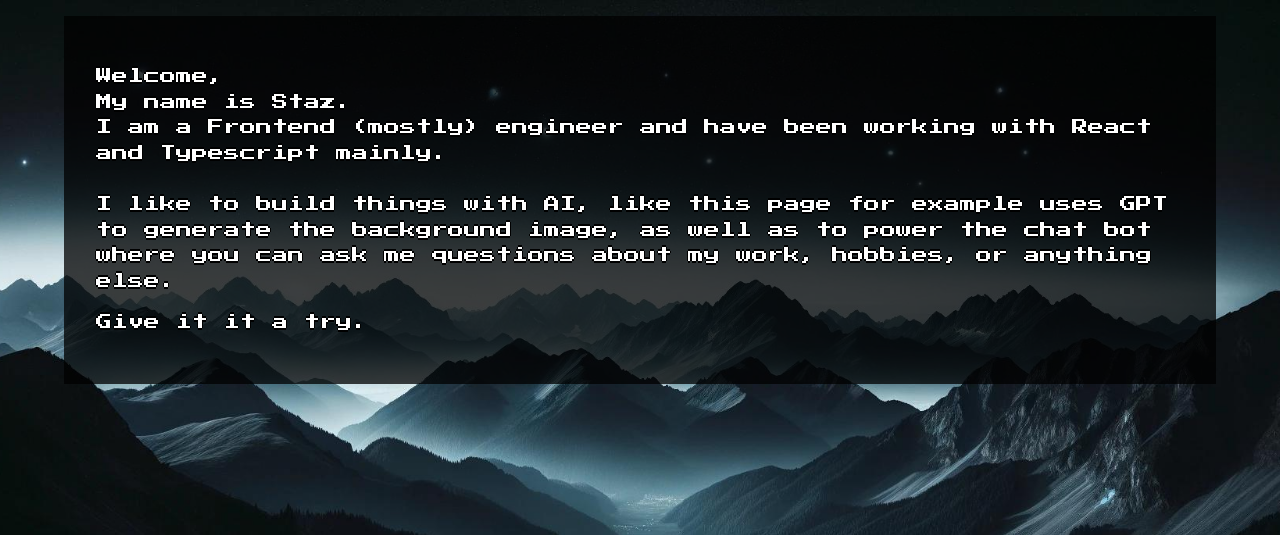
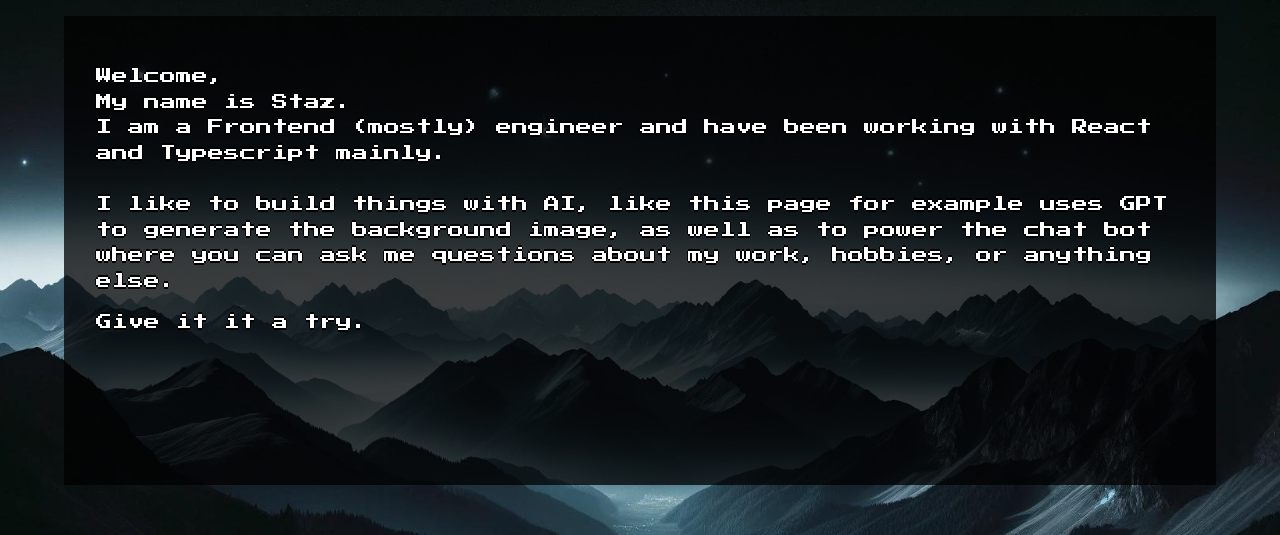
Before and after one commit to stazcp/staz_website, a React (Vite) app: page / in a window 1280 px wide. Shown: the top 535 px of the page. Built offline with nearby package versions, Linux system fonts and the light colour scheme; no server answers.

Commit message:
Refactor TextOutput and Home components

```diff
--- a/src/components/TextOutput.tsx
+++ b/src/components/TextOutput.tsx
@@ -1,7 +1,6 @@
 import { Box, Typography } from '@mui/material'
 import { cleanHTML, createMarkup, INTRO_TEXT } from 'utils'
 import useChat from '../hooks/use-chat'
-import { useWindowSize } from 'hooks'
 
 // make the whole page a chat-bot interface,
 // instead of chat bot in bottom corner
@@ -14,7 +13,6 @@ import { useWindowSize } from 'hooks'
 
 const TextOutput = () => {
   const { aiResponse, serverConnectionError, aiResponseError, aiResponsePending } = useChat()
-  const { height } = useWindowSize()
 
   const strategies = [
     { condition: () => aiResponsePending, action: () => 'Loading...' },
@@ -36,13 +34,11 @@ const TextOutput = () => {
     return strategy ? createMarkup(strategy.action() || '') : { __html: '' }
   }
 
-  const tooShort = height < 700
-
   return (
     <Box
       padding={4}
       marginBottom={2}
-      maxHeight={tooShort ? '50vh' : '60vh'}
+      flexGrow={1}
       sx={{ backgroundColor: 'rgba(0, 0, 0, 0.75)', overflow: 'scroll' }}
     >
       <Typography variant="h6" component="div">
--- a/src/pages/Home.tsx
+++ b/src/pages/Home.tsx
@@ -8,11 +8,10 @@ export default function Home() {
         display: 'flex',
         flexDirection: 'column',
         justifyContent: 'space-between',
-        minHeight: '100vh',
-        maxHeight: '100vh',
         boxSizing: 'border-box',
         padding: 2,
         alignItems: 'center',
+        height: '100vh',
       }}
     >
       <TextOutput />
```
